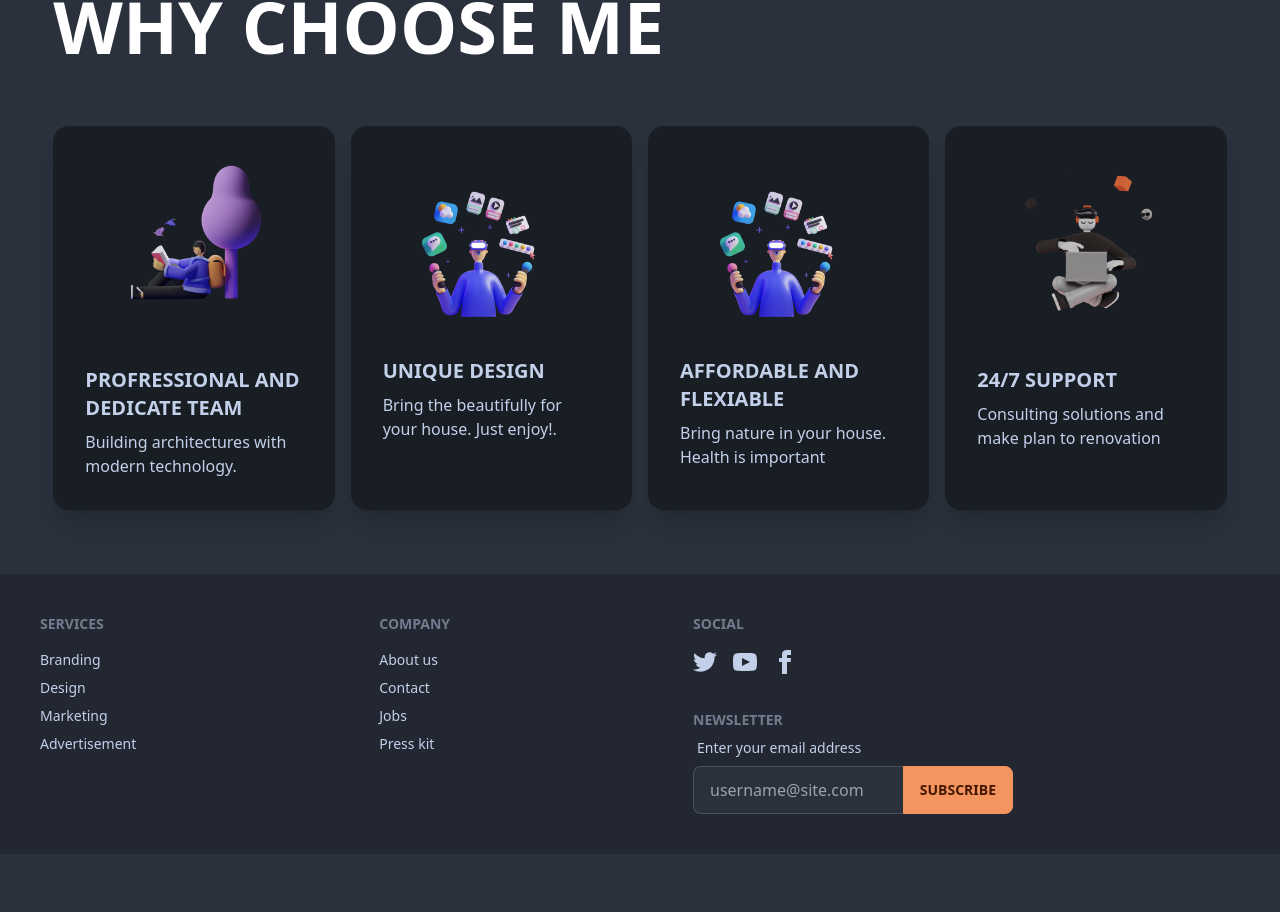
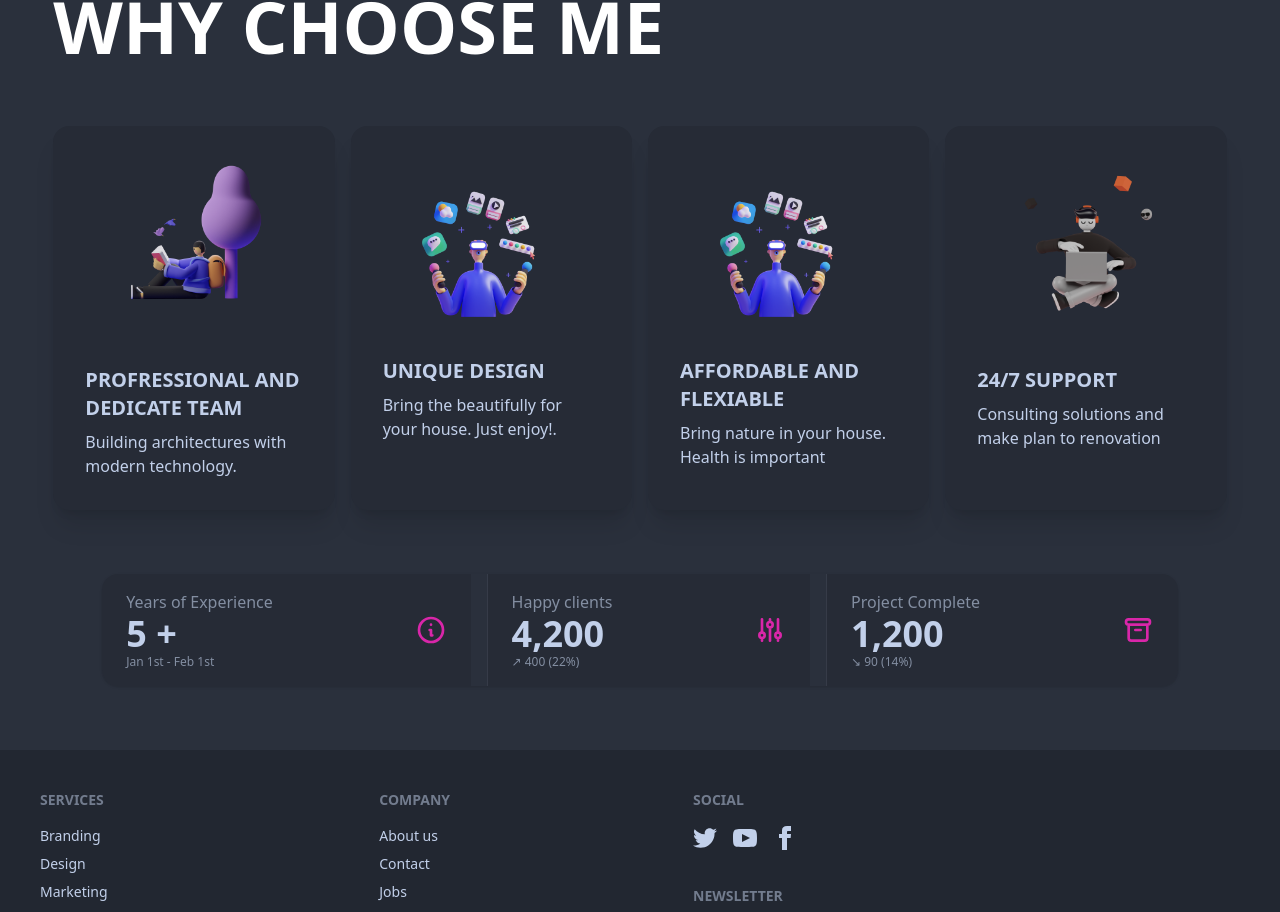
Before and after one commit to Dev-Zual/zual-rana-portfollio, a React (Create React App) app: page / in a window 1280 px wide. Shown: the part 938-1850 px from the top of the page. Before the commit the page ends 1792 px from the top, so only its background shows below. Built offline with nearby package versions, Linux system fonts and the light colour scheme.

Commit message:
created counter area

```diff
--- /dev/null
+++ b/src/pages/Home/Counter.js
@@ -0,0 +1,74 @@
+import React from 'react';
+
+const Counter = () => {
+  return (
+    <div className="mt-[40px] mb-16 w-11/12 mx-auto justify-center flex">
+      <div class="stats shadow gap-4 w-11/12">
+        <div class="stat bg-base-200">
+          <div class="stat-figure text-secondary">
+            <svg
+              xmlns="http://www.w3.org/2000/svg"
+              fill="none"
+              viewBox="0 0 24 24"
+              class="inline-block w-8 h-8 stroke-current"
+            >
+              <path
+                stroke-linecap="round"
+                stroke-linejoin="round"
+                stroke-width="2"
+                d="M13 16h-1v-4h-1m1-4h.01M21 12a9 9 0 11-18 0 9 9 0 0118 0z"
+              ></path>
+            </svg>
+          </div>
+          <div class="stat-title">Years of Experience</div>
+          <div class="stat-value">5 +</div>
+          <div class="stat-desc">Jan 1st - Feb 1st</div>
+        </div>
+
+        <div class="stat bg-base-200">
+          <div class="stat-figure text-secondary">
+            <svg
+              xmlns="http://www.w3.org/2000/svg"
+              fill="none"
+              viewBox="0 0 24 24"
+              class="inline-block w-8 h-8 stroke-current"
+            >
+              <path
+                stroke-linecap="round"
+                stroke-linejoin="round"
+                stroke-width="2"
+                d="M12 6V4m0 2a2 2 0 100 4m0-4a2 2 0 110 4m-6 8a2 2 0 100-4m0 4a2 2 0 110-4m0 4v2m0-6V4m6 6v10m6-2a2 2 0 100-4m0 4a2 2 0 110-4m0 4v2m0-6V4"
+              ></path>
+            </svg>
+          </div>
+          <div class="stat-title">Happy clients</div>
+          <div class="stat-value">4,200</div>
+          <div class="stat-desc">↗︎ 400 (22%)</div>
+        </div>
+
+        <div class="stat bg-base-200">
+          <div class="stat-figure text-secondary">
+            <svg
+              xmlns="http://www.w3.org/2000/svg"
+              fill="none"
+              viewBox="0 0 24 24"
+              class="inline-block w-8 h-8 stroke-current"
+            >
+              <path
+                stroke-linecap="round"
+                stroke-linejoin="round"
+                stroke-width="2"
+                d="M5 8h14M5 8a2 2 0 110-4h14a2 2 0 110 4M5 8v10a2 2 0 002 2h10a2 2 0 002-2V8m-9 4h4"
+              ></path>
+            </svg>
+          </div>
+          <div class="stat-title">Project Complete</div>
+          <div class="stat-value">1,200</div>
+          <div class="stat-desc">↘︎ 90 (14%)</div>
+        </div>
+      </div>
+    </div>
+  );
+};
+
+export default Counter;
--- a/src/pages/Home/Home.js
+++ b/src/pages/Home/Home.js
@@ -2,12 +2,14 @@ import React from 'react';
 import Banner from './Banner';
 
 import ChoseMe from './ChoseMe';
+import Counter from './Counter';
 
 const Home = () => {
   return (
     <div>
       <Banner />
       <ChoseMe />
+      <Counter />
     </div>
   );
 };
--- a/src/pages/Home/Services.js
+++ b/src/pages/Home/Services.js
@@ -2,8 +2,16 @@ import React from 'react';
 
 const Services = () => {
   return (
-    <div>
-      <h2>this is services</h2>
+    <div className="grid grid-cols-1 md:grid-cols-4 gap-4 mb-10">
+      <div class="card bg-base-200 shadow-xl">
+        <figure>
+          <img className="w-44 mt-8" src="" alt="" />
+        </figure>
+        <div class="card-body">
+          <h2 class="card-title">PROFRESSIONAL AND DEDICATE TEAM</h2>
+          <p>Building architectures with modern technology.</p>
+        </div>
+      </div>
     </div>
   );
 };
--- a/src/pages/components/ChoseCard.js
+++ b/src/pages/components/ChoseCard.js
@@ -5,8 +5,8 @@ import icon2 from '../../assets/images/illustrators/illustrator-2.png';
 
 const ChoseCard = () => {
   return (
-    <div className="grid grid-cols-1 md:grid-cols-4 gap-4 mb-10">
-      <div class="card bg-neutral shadow-xl">
+    <div className="grid grid-cols-1 md:grid-cols-3 lg:grid-cols-4 gap-4 mb-10">
+      <div class="card bg-base-200 shadow-xl">
         <figure>
           <img className="w-44 mt-8" src={icon3} alt="" />
         </figure>
@@ -15,7 +15,7 @@ const ChoseCard = () => {
           <p>Building architectures with modern technology.</p>
         </div>
       </div>
-      <div class="card bg-neutral shadow-xl">
+      <div class="card bg-base-200 shadow-xl">
         <figure>
           <img className="w-44 mt-8" src={icon1} alt="" />
         </figure>
@@ -24,7 +24,7 @@ const ChoseCard = () => {
           <p>Bring the beautifully for your house. Just enjoy!.</p>
         </div>
       </div>
-      <div class="card bg-neutral shadow-xl">
+      <div class="card bg-base-200 shadow-xl">
         <figure>
           <img className="w-44 mt-8" src={icon1} alt="" />
         </figure>
@@ -33,7 +33,7 @@ const ChoseCard = () => {
           <p>Bring nature in your house. Health is important</p>
         </div>
       </div>
-      <div class="card bg-neutral shadow-xl">
+      <div class="card bg-base-200 shadow-xl">
         <figure>
           <img className="w-44 mt-8" src={icon2} alt="" />
         </figure>
```
